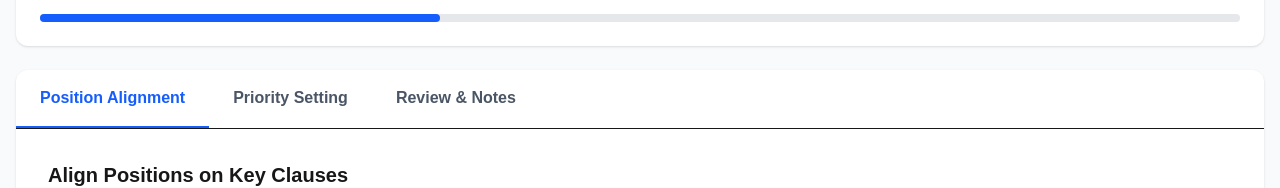
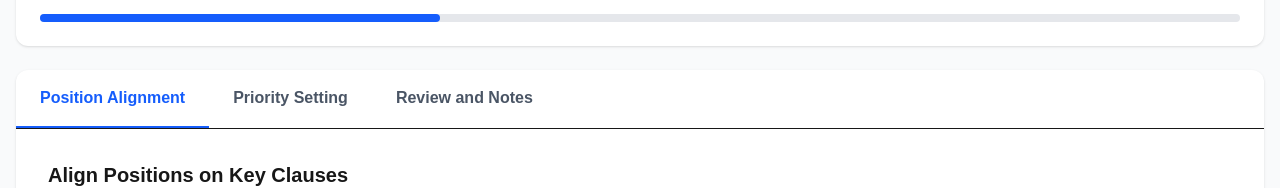
Before and after one commit to SpikeIreland/clarence, a Next.js app: page /auth/foundation in a window 1280 px wide. Shown: the part 339-527 px from the top of the page. Built offline with nearby package versions, Linux system fonts and the light colour scheme; sample sign-in values are in the browser's storage.

Commit message:
Fix React unescaped entities error in foundation page
- Replace & with 'and' in all UI text
- Fix 'Review & Notes' to 'Review and Notes'
- Fix 'Save & Return Later' to 'Save and Return Later'
- Resolve ESLint react/no-unescaped-entities error

```diff
--- a/app/auth/foundation/page.tsx
+++ b/app/auth/foundation/page.tsx
@@ -383,14 +383,14 @@ export default function FoundationPhase() {
               >
                 Priority Setting
               </button>
-              <button
+              <              button
                 onClick={() => setActiveTab('review')}
                 className={`px-6 py-4 font-semibold border-b-2 transition
                   ${activeTab === 'review'
                     ? 'text-blue-600 border-blue-600'
                     : 'text-gray-600 border-transparent hover:text-gray-900'}`}
               >
-                Review & Notes
+                Review and Notes
               </button>
             </div>
           </div>
@@ -507,9 +507,9 @@ export default function FoundationPhase() {
             )}
 
             {/* Review & Notes Tab */}
-            {activeTab === 'review' && (
+                          {activeTab === 'review' && (
               <div className="space-y-6">
-                <h3 className="text-xl font-bold mb-4">Review & Add Notes</h3>
+                <h3 className="text-xl font-bold mb-4">Review and Add Notes</h3>
                 <p className="text-gray-600 mb-6">
                   Add any specific notes or considerations for each clause
                 </p>
```
